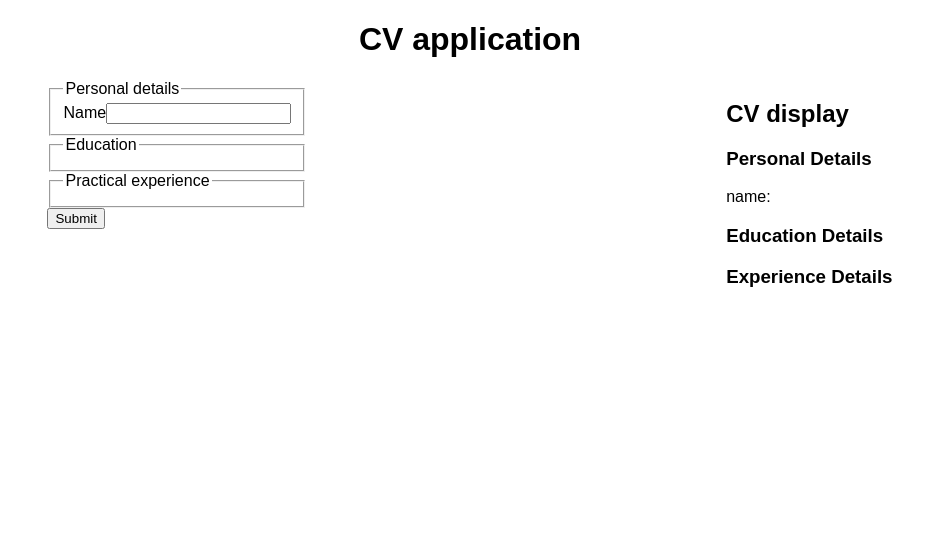
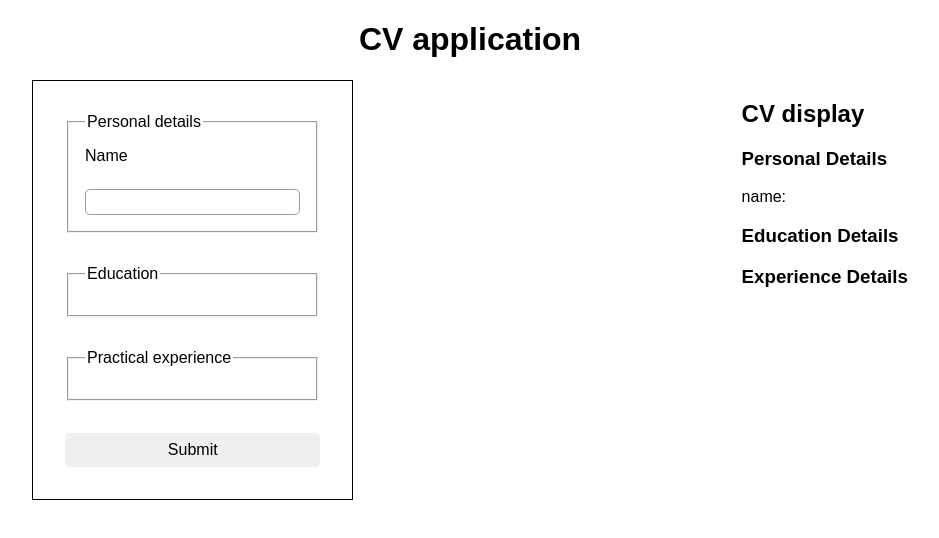
Before and after one commit to MauritzLM/cv-project, a React (Create React App) app: page / in a window 1280 px wide. Shown: the top 538 px of the page, without its empty margins (170-1109 px from the left). Built offline with nearby package versions, Linux system fonts and the light colour scheme.

Commit message:
updated form styles and layout

```diff
--- a/src/App.css
+++ b/src/App.css
@@ -19,3 +19,61 @@ main {
 h1 {
     text-align: center;
 }
+
+.form-wrapper,
+.cv-wrapper {
+    width: 40%;
+}
+
+/* Form styles */
+form {
+    border: 1px solid black;
+    padding: 2em;
+    display: flex;
+    flex-direction: column;
+
+}
+
+fieldset {
+    display: flex;
+    flex-direction: column;
+    gap: 1em;
+    margin-bottom: 2em;
+    padding: 1em;
+}
+
+input,
+textarea {
+    appearance: none;
+    border: none;
+}
+
+form input,
+form button {
+    font: inherit;
+}
+
+form input {
+    display: block;
+    border: 1px solid rgb(158, 155, 155);
+    border-radius: 5px;
+    padding: .2em;
+    margin-top: .5em;
+    width: 100%;
+}
+
+/* form label {
+    margin-bottom: 1em;
+} */
+
+form button {
+    padding: .5em 1em;
+    border: none;
+    border-radius: 5px;
+}
+
+.cv-wrapper {
+    border: 1px solid black;
+    padding: 2em;
+    box-shadow: 2px 2px 2px rgb(201, 197, 197);
+}
```
